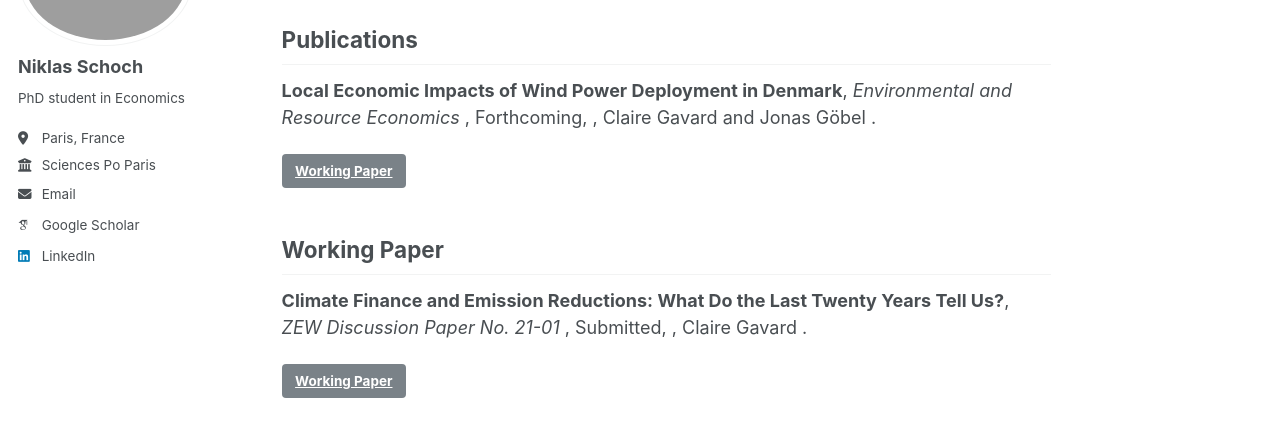
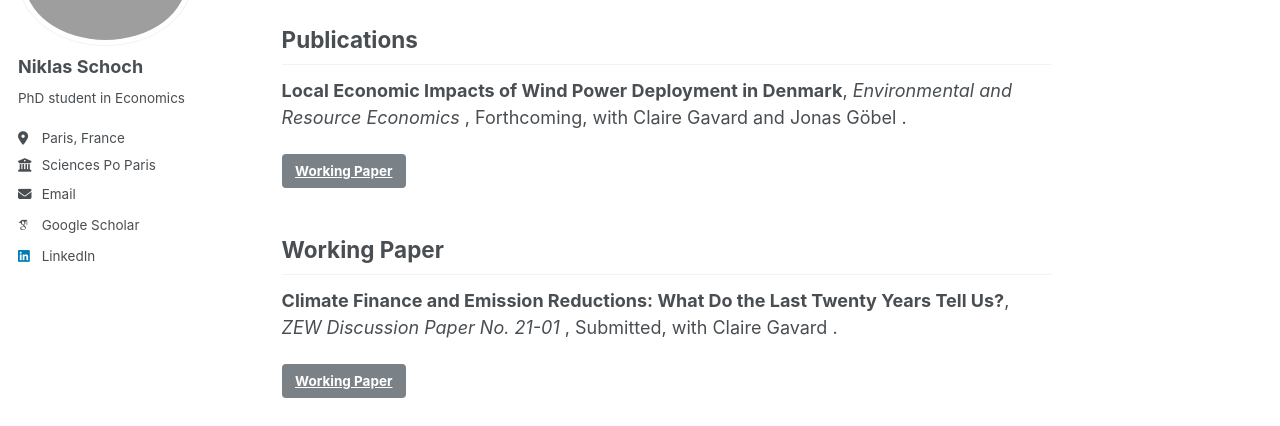
Before and after one commit to niklasschoch/niklasschoch.github.io, a Jekyll site: the page built from _pages/research.md, in a window 1280 px wide and 1198 px high. Shown: the part 194-620 px from the top of the window. Built offline with Jekyll 4.4.1, drawn with Linux system fonts in a browser that asks for light colours; some web fonts are replaced.

Commit message:
Update research.md
Signed-off-by: niklasschoch <74817881+niklasschoch@users.noreply.github.com>

```diff
--- a/_pages/research.md
+++ b/_pages/research.md
@@ -18,9 +18,8 @@ Welcome to my research page.
 <div style="margin-bottom: 2rem;">
   <p>
     <strong>{{ item.title }}</strong>{% if item.venue %}, <em>{{ item.venue }}</em>{% endif %}
-    {% if item.citation %}, {{ item.citation }}, {% endif %}
+    {% if item.citation %}, {{ item.citation }}, with {% endif %}
     {% if category != "Work in Progress" and item.authors %}
-      ,
       {% assign author_count = item.authors | size %}
       {% if author_count == 1 %}
         {{ item.authors[0] }}
```
